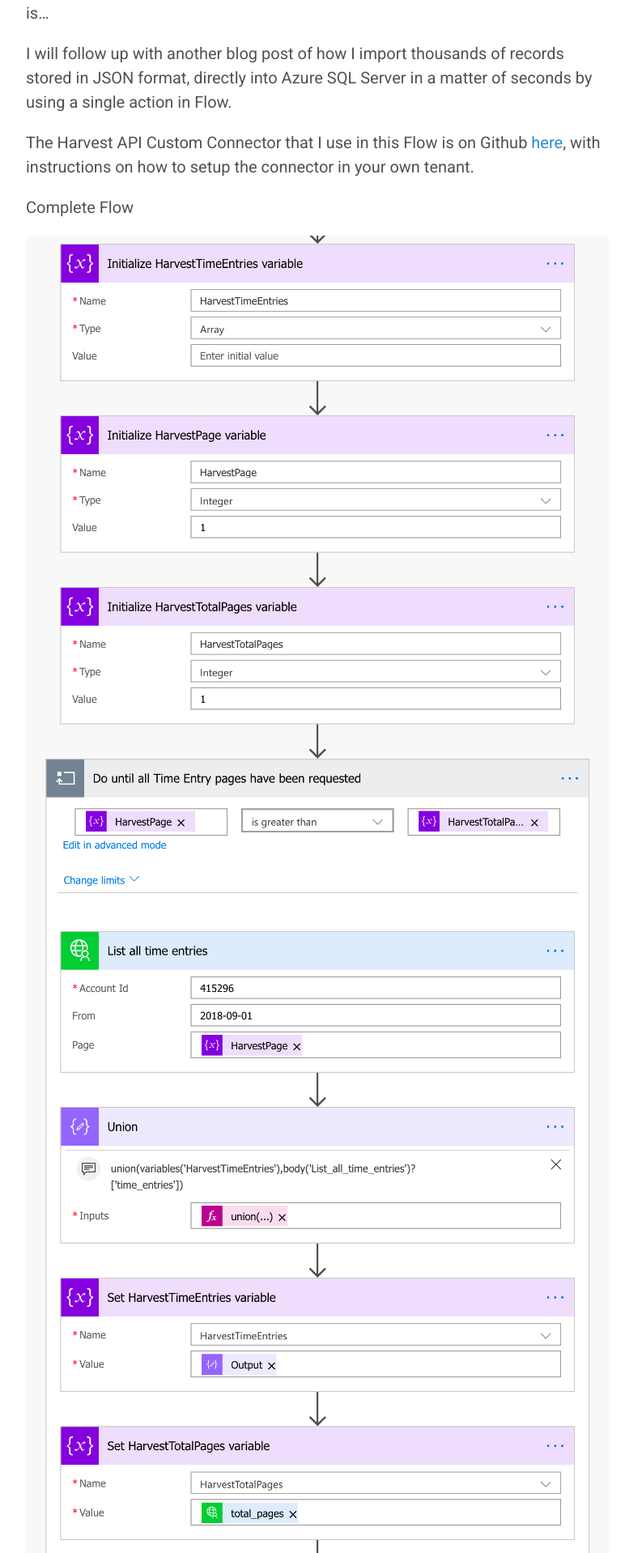
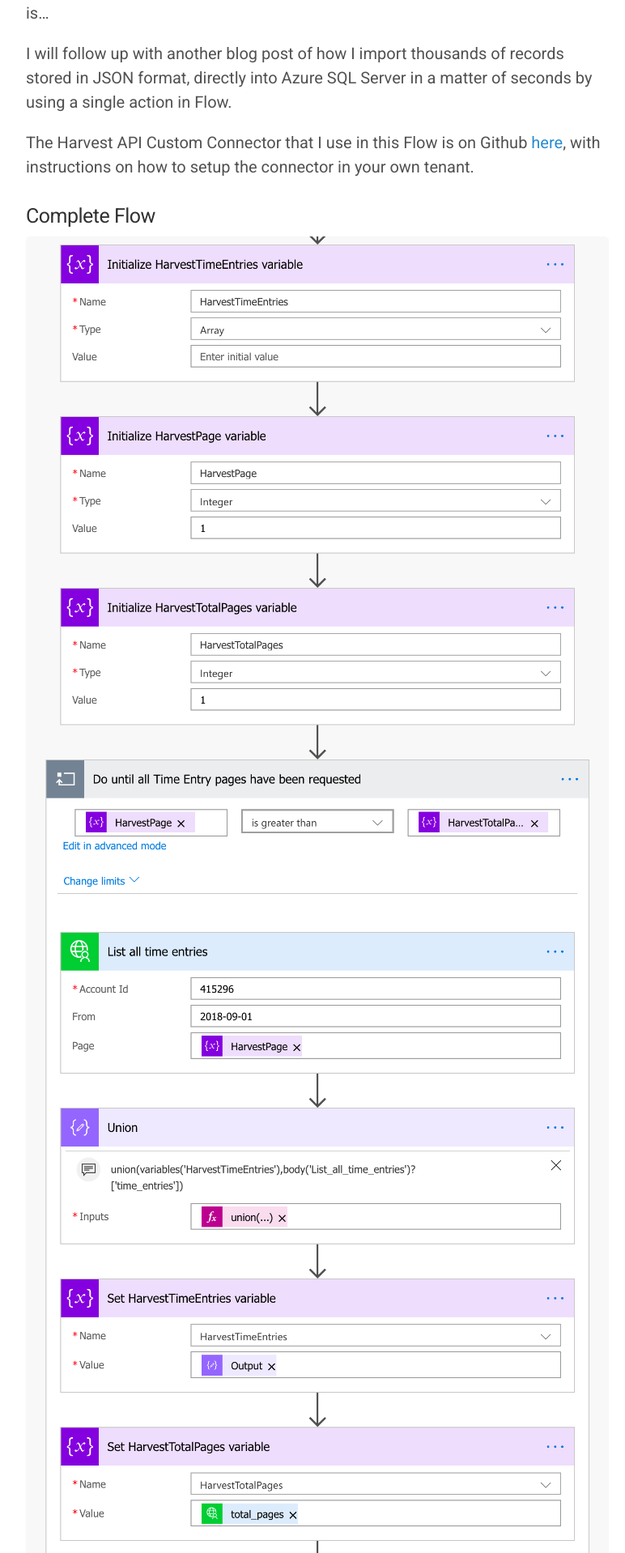
Before and after one commit to garrytrinder/garrytrinder.github.io, a Jekyll site: the page built from _posts/2019-02-24-get-time-entries-from-harvest-using-flow.md, in a window 1280 px wide. Shown: the part 3220-5138 px from the top of the page at 81% size, without its empty margins (248-1020 px from the left). Built offline with Jekyll 4.4.1, drawn with Linux system fonts in a browser that asks for light colours; nearby versions of some CDN libraries.

Commit message:
Added heading formatting

```diff
--- a/_posts/2019-02-24-get-time-entries-from-harvest-using-flow.md
+++ b/_posts/2019-02-24-get-time-entries-from-harvest-using-flow.md
@@ -47,6 +47,6 @@ I will follow up with another blog post of how I import thousands of records sto
 
 The Harvest API Custom Connector that I use in this Flow is on Github [here](https://github.com/garrytrinder/harvest-api-powerplatform-custom-connector), with instructions on how to setup the connector in your own tenant.
 
-Complete Flow
+### Complete Flow
 
 ![](/public/img/flow/harvest-connector-time-entries.png){: .center-image }
```
